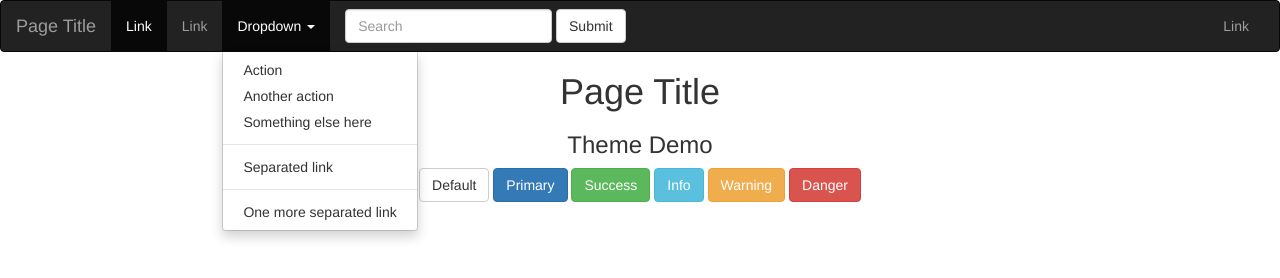
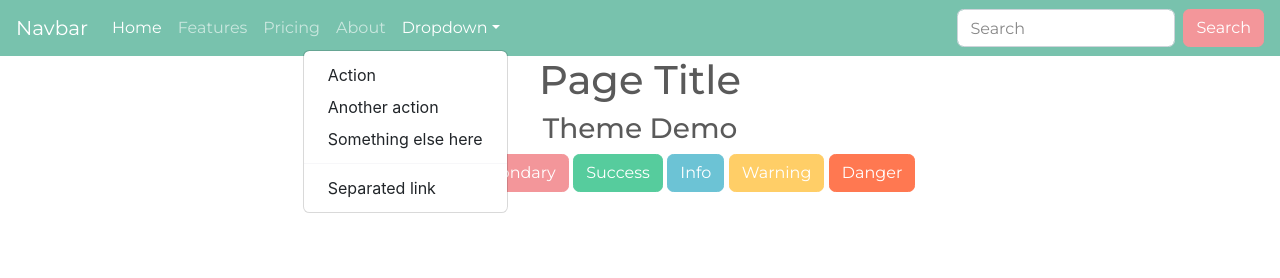
Before and after one commit to ChaudhryAtif/chaudhryatif.github.io, a plain HTML site: page index.html in a window 1280 px wide. Both pictures are taken after a click on the link "Dropdown". Drawn offline with nearby package versions, Linux system fonts and the light colour scheme.

Commit message:
Update index.html
- switch to Minty theme, bootstrap 4

```diff
--- a/index.html
+++ b/index.html
@@ -1,59 +1,58 @@
 <!DOCTYPE html>
 
 <html lang="en">
+
 <head>
 
     <title>Atif Chaudhry</title>
     <meta http-equiv="X-UA-Compatible" content="IE=edge,chrome=1">
     <meta name="viewport" content="width=device-width, initial-scale=1.0">
 
-	<link rel="stylesheet" href="https://bootswatch.com/paper/bootstrap.min.css">
+    <link rel="stylesheet" href="https://bootswatch.com/4/minty/bootstrap.min.css">
 
-	<script src="https://cdnjs.cloudflare.com/ajax/libs/jquery/2.2.2/jquery.min.js"></script>
-	<script src="https://cdnjs.cloudflare.com/ajax/libs/twitter-bootstrap/3.3.6/js/bootstrap.min.js"></script>
+    <script src="https://bootswatch.com/_vendor/jquery/dist/jquery.min.js"></script>
+    <script src="https://bootswatch.com/_vendor/popper.js/dist/umd/popper.min.js"></script>
+    <script src="https://bootswatch.com/_vendor/bootstrap/dist/js/bootstrap.min.js"></script>
 
 </head>
 
 <body>
-	<nav class="navbar navbar-inverse">
-	  <div class="container-fluid">
-		<div class="navbar-header">
-		  <button type="button" class="navbar-toggle collapsed" data-toggle="collapse" data-target="#bs-example-navbar-collapse-2">
-			<span class="sr-only">Toggle navigation</span>
-			<span class="icon-bar"></span>
-			<span class="icon-bar"></span>
-			<span class="icon-bar"></span>
+    <nav class="navbar navbar-expand-lg navbar-dark bg-primary">
+        <a class="navbar-brand" href="#">Navbar</a>
+        <button class="navbar-toggler" type="button" data-toggle="collapse" data-target="#navbarColor01" aria-controls="navbarColor01" aria-expanded="false" aria-label="Toggle navigation" style="">
+            <span class="navbar-toggler-icon"></span>
         </button>
-		  <a class="navbar-brand" href="#">Page Title</a>
+
+        <div class="collapse navbar-collapse" id="navbarColor01">
+            <ul class="navbar-nav mr-auto">
+                <li class="nav-item active">
+                    <a class="nav-link" href="#">Home <span class="sr-only">(current)</span></a>
+                </li>
+                <li class="nav-item">
+                    <a class="nav-link" href="#">Features</a>
+                </li>
+                <li class="nav-item">
+                    <a class="nav-link" href="#">Pricing</a>
+                </li>
+                <li class="nav-item">
+                    <a class="nav-link" href="#">About</a>
+                </li>
+
+                <li class="nav-item dropdown">
+                    <a class="nav-link dropdown-toggle" href="javascript:void(0)" id="navbarDropdownMenuLink" data-toggle="dropdown" aria-haspopup="true" aria-expanded="false">Dropdown</a>
+                    <div class="dropdown-menu dropdown-menu-right" aria-labelledby="navbarDropdownMenuLink">
+                        <a class="dropdown-item" href="javascript:void(0)">Action</a>
+                        <a class="dropdown-item" href="javascript:void(0)">Another action</a>
+                        <a class="dropdown-item" href="javascript:void(0)">Something else here</a>
+                        <div class="dropdown-divider"></div>
+                        <a class="dropdown-item" href="javascript:void(0)">Separated link</a>
                     </div>
-
-		<div class="collapse navbar-collapse" id="bs-example-navbar-collapse-2">
-		  <ul class="nav navbar-nav">
-			<li class="active"><a href="#">Link <span class="sr-only">(current)</span></a></li>
-			<li><a href="#">Link</a></li>
-			<li class="dropdown">
-			  <a href="#" class="dropdown-toggle" data-toggle="dropdown" role="button" aria-expanded="false">Dropdown <span class="caret"></span></a>
-			  <ul class="dropdown-menu" role="menu">
-				<li><a href="#">Action</a></li>
-				<li><a href="#">Another action</a></li>
-				<li><a href="#">Something else here</a></li>
-				<li class="divider"></li>
-				<li><a href="#">Separated link</a></li>
-				<li class="divider"></li>
-				<li><a href="#">One more separated link</a></li>
-			  </ul>
                 </li>
             </ul>
-		  <form class="navbar-form navbar-left" role="search" _lpchecked="1">
-			<div class="form-group">
-			  <input type="text" class="form-control" placeholder="Search">
-			</div>
-			<button type="submit" class="btn btn-default">Submit</button>
+            <form class="form-inline my-2 my-lg-0">
+                <input class="form-control mr-sm-2" type="text" placeholder="Search">
+                <button class="btn btn-secondary my-2 my-sm-0" type="submit">Search</button>
             </form>
-		  <ul class="nav navbar-nav navbar-right">
-			<li><a href="#">Link</a></li>
-		  </ul>
-		</div>
         </div>
     </nav>
 
@@ -61,8 +60,8 @@
         <h1>Page Title</h1>
         <h3>Theme Demo</h3>
         <div>
-        <a href="#" class="btn btn-default">Default</a>
             <a href="#" class="btn btn-primary">Primary</a>
+            <a href="#" class="btn btn-secondary">Secondary</a>
             <a href="#" class="btn btn-success">Success</a>
             <a href="#" class="btn btn-info">Info</a>
             <a href="#" class="btn btn-warning">Warning</a>
@@ -71,4 +70,5 @@
     </div>
 
 </body>
+
 </html>
```
Lines whose indentation alone changed are shown as unchanged.
